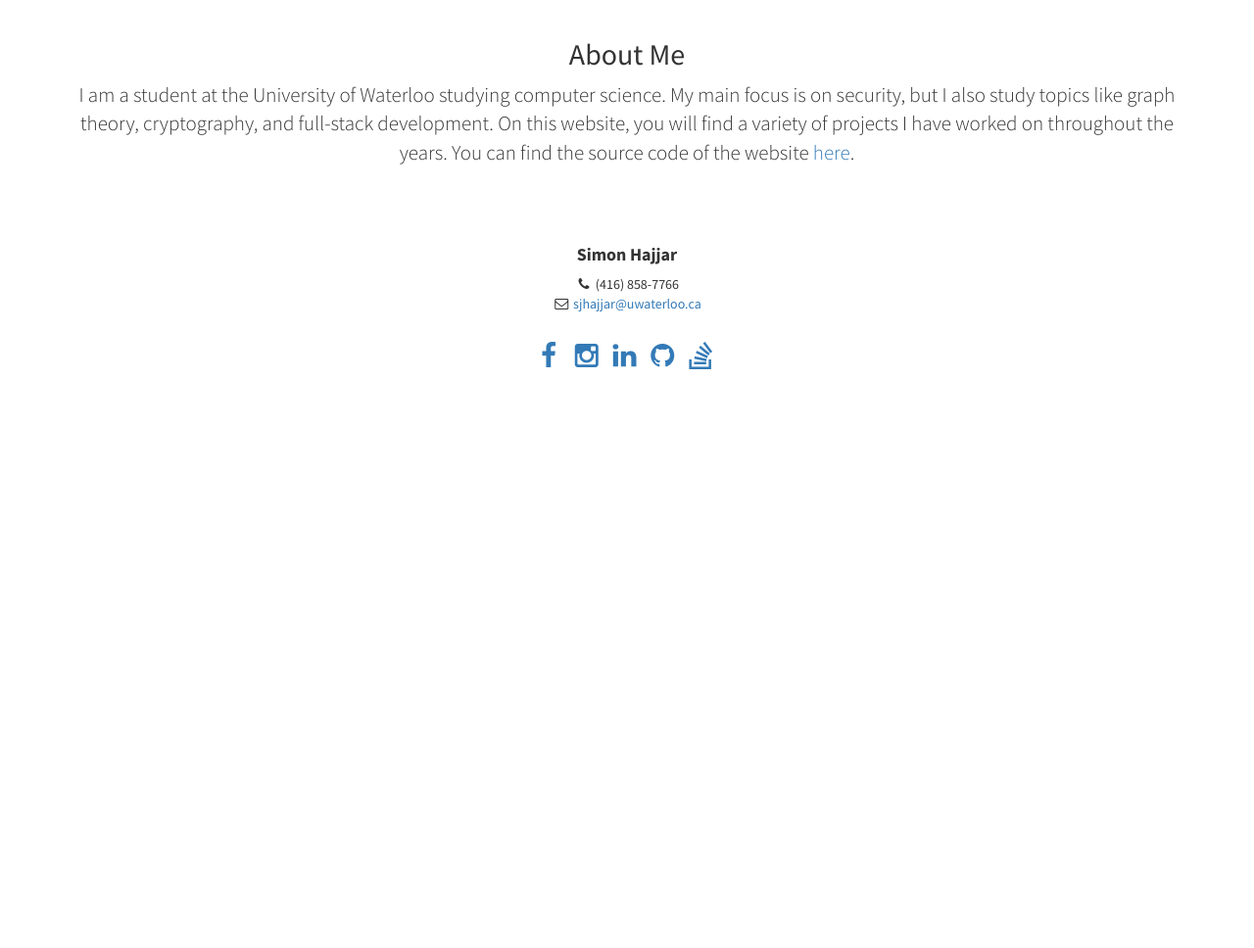
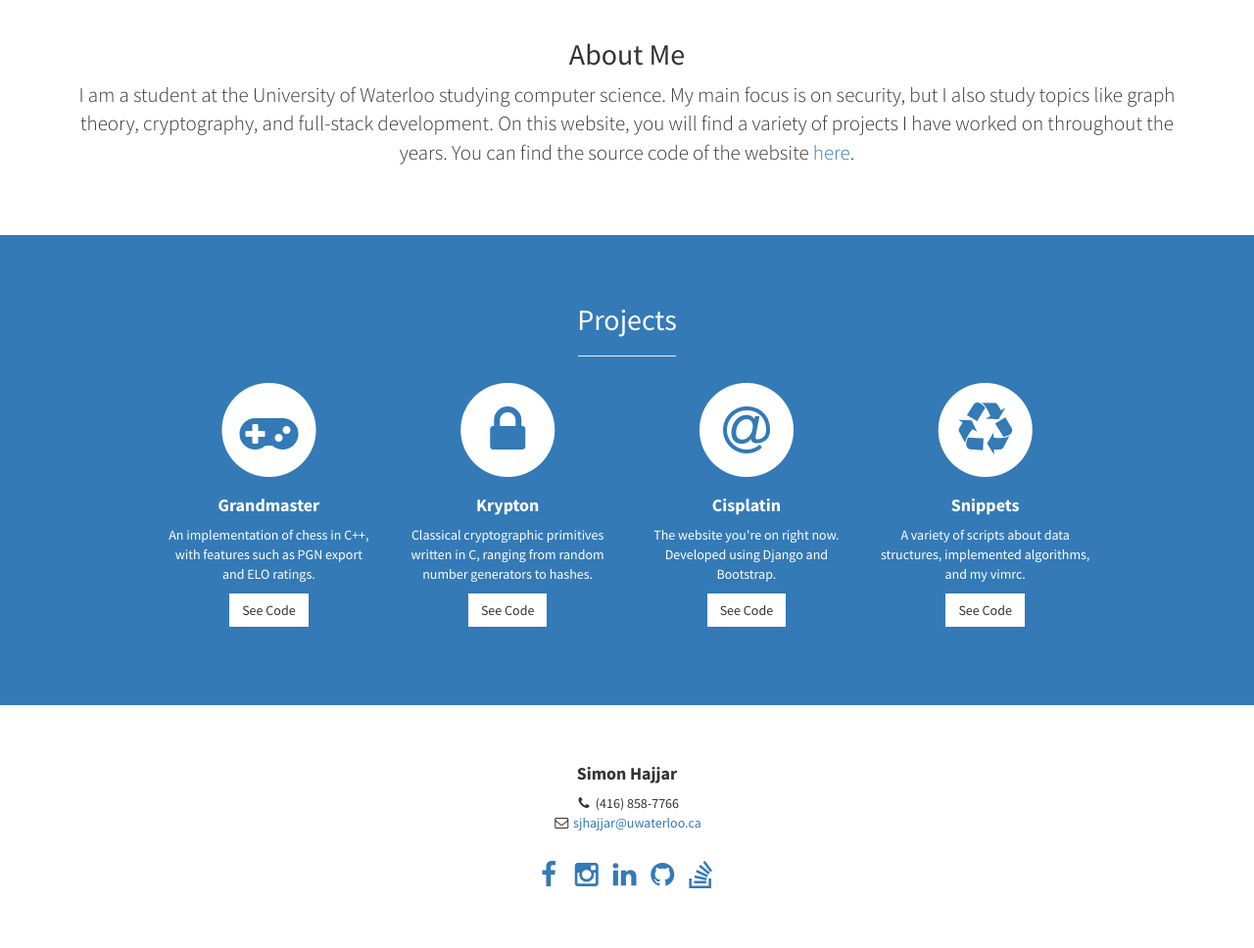
Before and after one commit to Cisplatin/Cisplatin, a Django app: page / in a window 1280 px wide. Shown: the part 831-1799 px from the top of the page at 98% size. Before the commit the page ends 1208 px from the top, so only its background shows below. Run offline with Django 3.2, Linux system fonts and the light colour scheme; some libraries are stand-ins or nearby versions.

Commit message:
Added projects

```diff
--- a/Cisplatin_App/templates/home.html
+++ b/Cisplatin_App/templates/home.html
@@ -46,6 +46,9 @@
                 <a href="#about" onclick = $("#menu-close").click(); >About</a>
             </li>
             <li>
+                <a href="#services" onclick = $("#menu-close").click(); >Projects</a>
+            </li>
+            <li>
                 <a href="#contact" onclick = $("#menu-close").click(); >Contact</a>
             </li>
         </ul>
@@ -73,6 +76,85 @@ study topics like graph theory, cryptography, and full-stack development. On thi
 variety of projects I have worked on throughout the years. You can find the source code of the website <a href="https://github.com/Xenonstory/Cisplatin">here</a>.
                     </p>
                 </div>
+            </div>
+            <!-- /.row -->
+        </div>
+        <!-- /.container -->
+    </section>
+
+ <!-- Services -->
+    <!-- The circle icons use Font Awesome's stacked icon classes. For more information, visit http://fontawesome.io/examples/ -->
+    <section id="services" class="services bg-primary">
+        <div class="container">
+            <div class="row text-center">
+                <div class="col-lg-10 col-lg-offset-1">
+                    <h2>Projects</h2>
+                    <hr class="small">
+                    <div class="row">
+                        <div class="col-md-3 col-sm-6">
+                            <div class="service-item">
+                                <span class="fa-stack fa-4x">
+                                <i class="fa fa-circle fa-stack-2x"></i>
+                                <i class="fa fa-gamepad fa-stack-1x text-primary"></i>
+                            </span>
+                                <h4>
+                                    <strong>Grandmaster</strong>
+                                </h4>
+                                <p>
+An implementation of chess in C++, with features such as PGN export and ELO ratings.
+                                </p>
+                                <a href="https://github.com/Xenonstory/Grandmaster" class="btn btn-light">See Code</a>
+                            </div>
+                        </div>
+                        <div class="col-md-3 col-sm-6">
+                            <div class="service-item">
+                                <span class="fa-stack fa-4x">
+                                <i class="fa fa-circle fa-stack-2x"></i>
+                                <i class="fa fa-lock fa-stack-1x text-primary"></i>
+                            </span>
+                                <h4>
+                                    <strong>Krypton</strong>
+                                </h4>
+                                <p>
+Classical cryptographic primitives written in C, ranging from random number generators to hashes.
+                                </p>
+                                <a href="https://github.com/Xenonstory/Krypton" class="btn btn-light">See Code</a>
+                            </div>
+                        </div>
+                        <div class="col-md-3 col-sm-6">
+                            <div class="service-item">
+                                <span class="fa-stack fa-4x">
+                                <i class="fa fa-circle fa-stack-2x"></i>
+                                <i class="fa fa-at fa-stack-1x text-primary"></i>
+                            </span>
+                                <h4>
+                                    <strong>Cisplatin</strong>
+                                </h4>
+                                <p>
+The website you're on right now. Developed using Django and Bootstrap.
+                                </p>
+                                <a href="https://github.com/Xenonstory/Cisplatin" class="btn btn-light">See Code</a>
+                            </div>
+                        </div>
+                        <div class="col-md-3 col-sm-6">
+                            <div class="service-item">
+                                <span class="fa-stack fa-4x">
+                                <i class="fa fa-circle fa-stack-2x"></i>
+                                <i class="fa fa-recycle fa-stack-1x text-primary"></i>
+                            </span>
+                                <h4>
+                                    <strong>Snippets</strong>
+                                </h4>
+                                <p>
+A variety of scripts about data structures, implemented algorithms, and my vimrc.
+                                </p>
+                                <a href="https://github.com/Xenonstory/Snippets" class="btn btn-light">See Code</a>
+                            </div>
+                        </div>
+                    </div>
+                    <!-- /.row (nested) -->
+                </div>
+                <!-- /.col-lg-10 -->
             </div>
             <!-- /.row -->
         </div>
--- a/static/css/stylish-portfolio.css
+++ b/static/css/stylish-portfolio.css
@@ -168,6 +168,12 @@ hr.small {
     padding: 50px 0;
 }
 
+/* Contact */
+
+.contact {
+    padding: 50px 0;
+}
+
 /* Services */
 
 .services {
```
